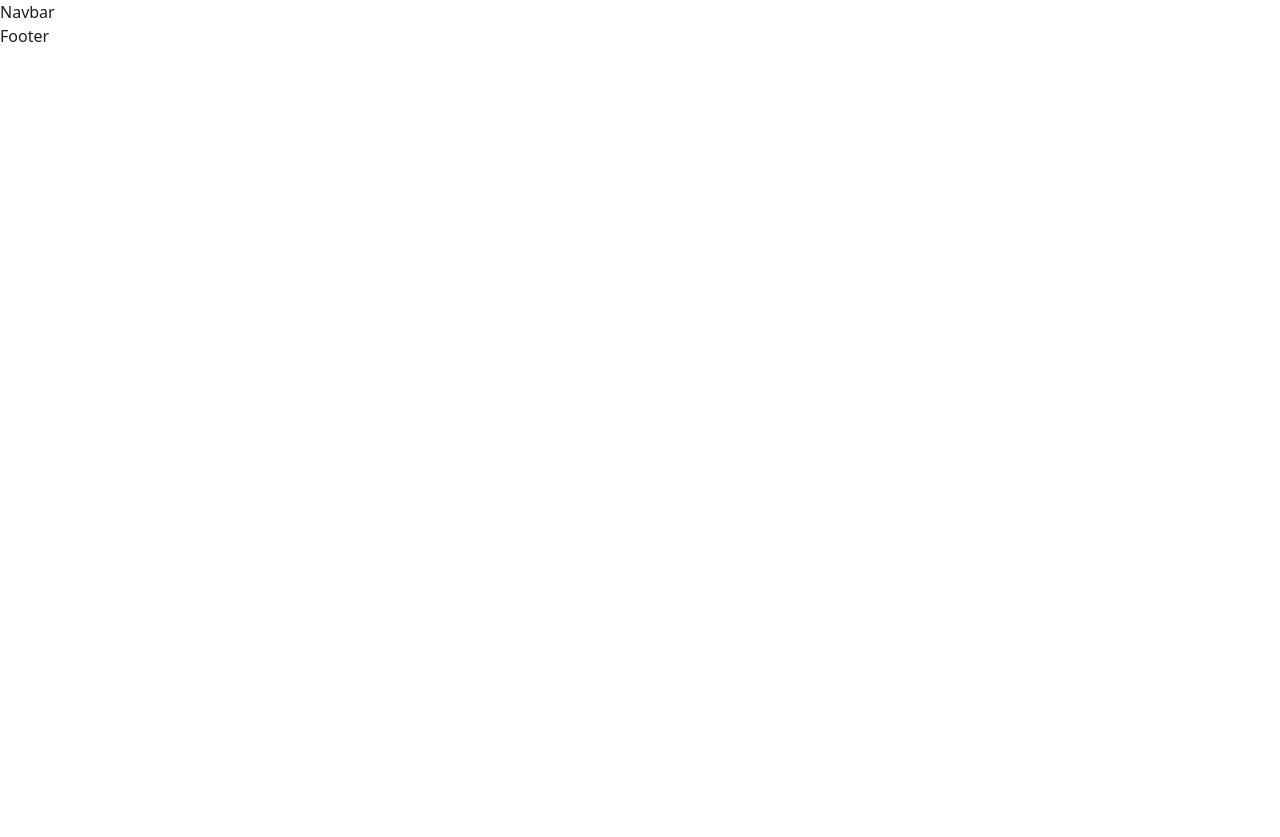
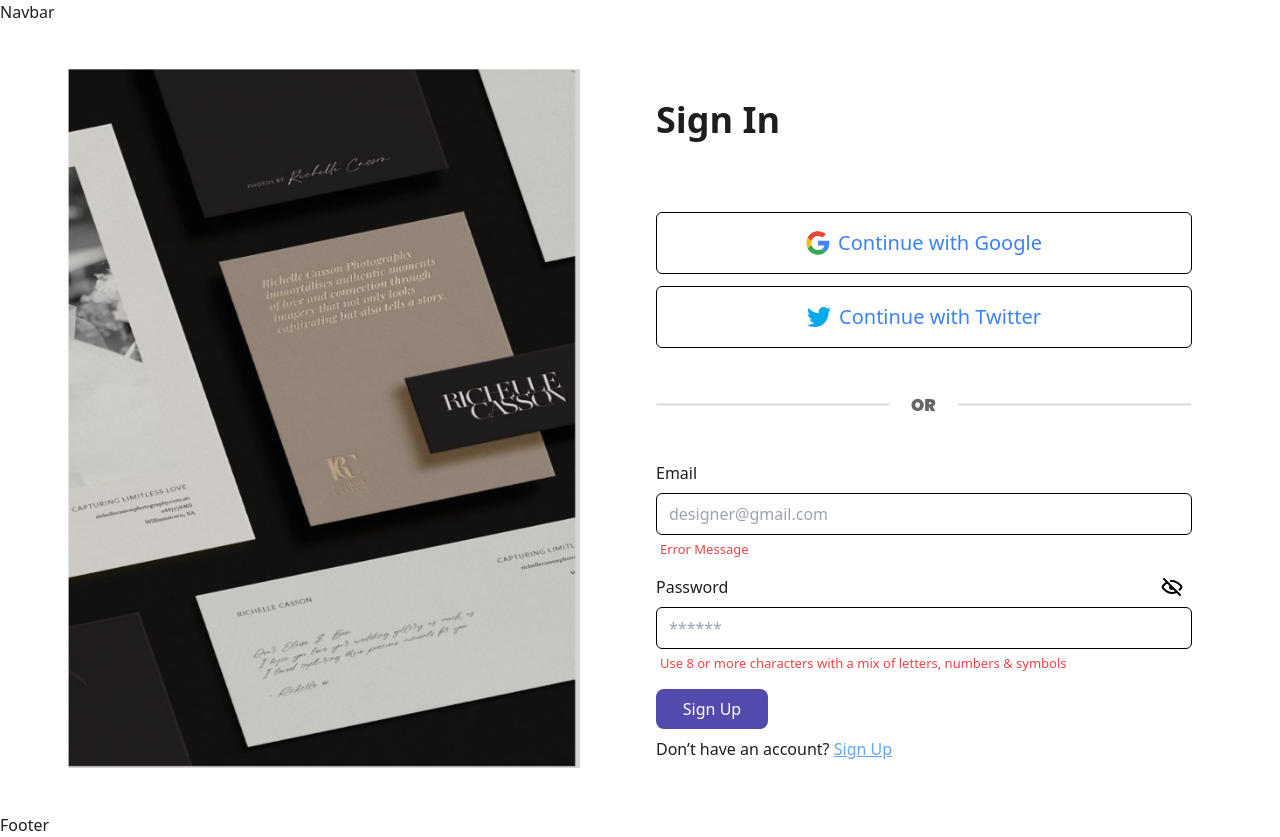
Before and after one commit to Mdreyazansari-0786/oscar_print, a React (Vite) app: page /signin in a window 1280 px wide. Before the commit this address had no page. Before the commit the page ends 800 px from the top, so only its background shows below. Built offline with nearby package versions, Linux system fonts and the light colour scheme.

Commit message:
feat: implemented signin page (frontend)

```diff
--- a/src/App.jsx
+++ b/src/App.jsx
@@ -3,8 +3,9 @@ import Navbar from "./component/Navbar";
 import { Routes, Route } from "react-router-dom";
 import Home from "./page/homeLayout";
 import Footer from "./component/Footer";
-import Login from "./component/loginpage/Login";
-import SignUp from "./component/signUp/Signup";
+import Login from "./page/loginpage/Login";
+import SignUp from "./page/signUp/Signup";
+import SignIn from "./page/signIn/SignIn";
 function App() {
   return (
     <>
@@ -13,6 +14,7 @@ function App() {
         <Route path="/" element={<Home />} />
         <Route path="/login" element={<Login />} />
         <Route path="/signup" element={<SignUp />} />
+        <Route path="/signin" element={<SignIn />} />
       </Routes>
       <Footer />
     </>
--- /dev/null
+++ b/src/page/signIn/SignIn.jsx
@@ -0,0 +1,127 @@
+// import React from "react";
+import { Link } from "react-router-dom";
+
+import signIn1 from "../../assets/signIn/signin.jpeg";
+import googleLogo from "../../assets/signUp/google.svg";
+import twitterLogo from "../../assets/signUp/twitter.svg";
+import hideLogo from "../../assets/signUp/hideLogo.svg";
+import Or from "../../assets/signIn/or.svg";
+
+const SignIn = () => {
+  const handleSignUp = (e) => {
+    e.preventDefault();
+  };
+  return (
+    <>
+      {/* <button className="bg-red-600 text-white w-16 px-2 py-3 rounded-lg mx-7 my-3">
+        <Link to="/login">Login</Link>
+      </button> */}
+      <div className="w-full flex justify-center items-center mx-auto">
+        <div className="container w-full h-full flex flex-wrap justify-center items-center md:space-x-14">
+          <div className="md:w-[50%]  xl:w-[40%]  h-full hidden lg:flex justify-center items-center ">
+            <img
+              src={signIn1}
+              alt=""
+              className="w-[1100px] h-full object-contain"
+            />
+          </div>
+          <div className="w-[90%] lg:w-[40%] xl:w-[45%] h-[70%] xl:h-[100%] flex justify-center items-center my-8 p-5">
+            <div className="flex flex-col space-y-12 w-full">
+              <div className="my-6 space-y-2">
+                <h1 className="text-4xl font-extrabold">Sign In</h1>
+                {/* <p className="text-gray-400">
+                  Sign up for free to access to in any of our products
+                </p> */}
+              </div>
+              <div className="flex flex-col space-y-3">
+                <div className="text-center border border-black py-4 rounded-md cursor-pointer">
+                  <button className="text-blue-500 w-full flex justify-center items-center space-x-2 text-xl">
+                    <img src={googleLogo} alt="" className="size-6" />
+                    <span className="">Continue with Google</span>
+                  </button>
+                </div>
+                <div className="text-center border border-black py-4 rounded-md cursor-pointer">
+                  <button className="text-blue-500  flex justify-center items-center space-x-2 w-full text-xl cursor-pointer">
+                    <img src={twitterLogo} alt="" className="size-6" />
+                    <span className="cursor-pointer">
+                      Continue with Twitter
+                    </span>
+                  </button>
+                </div>
+              </div>
+              <div className="flex justify-center items-center">
+                <img src={Or} alt="" />
+              </div>
+              <div className="">
+                <form action="" onSubmit={(e) => handleSignUp(e)}>
+                  <div className="flex flex-col space-y-10 lg:space-y-8 xl:space-y-10 ">
+                    <div className="flex flex-col space-y-2 relative">
+                      <label htmlFor="email">Email</label>
+                      <input
+                        id="email"
+                        type="text"
+                        placeholder="designer@gmail.com"
+                        className="border border-black px-3 py-2 rounded-md"
+                      />
+                      <span className="absolute -bottom-6 ml-1 text-red-500 text-[13px]">
+                        Error Message
+                      </span>
+                    </div>
+                    <div className="flex flex-col space-y-2 relative ">
+                      <div className="flex justify-between items-center ">
+                        <label htmlFor="password">Password</label>
+                        <img src={hideLogo} alt="" className="size-6 mr-2" />
+                      </div>
+                      <input
+                        id="password"
+                        type="password"
+                        placeholder="******"
+                        className="border border-black px-3 py-2 rounded-md"
+                      />
+                      <span className="ml-1 text-red-500 text-[13px] absolute -bottom-6 lg:-bottom-10 xl:-bottom-6">
+                        Use 8 or more characters with a mix of letters, numbers
+                        & symbols
+                      </span>
+                    </div>
+
+                    {/*    <div className=" flex flex-col space-y-2 !mt-12 ">
+                      <div className="space-x-2">
+                        <input type="checkbox" id="tc1" />
+                        <label htmlFor="tc1">
+                          Agree to our Terms of use and Privacy Policy
+                        </label>
+                      </div>
+                      <div className="space-x-2">
+                        <input type="checkbox" id="tc2" />
+                        <label htmlFor="tc2">
+                          Subscribe to our monthly newsletter
+                        </label>
+                      </div>
+                    </div> */}
+
+                    <div className=" flex flex-col space-y-2">
+                      <button className="bg-[#524bad] w-28 text-white px-6 py-2 rounded-lg cursor-pointer">
+                        Sign Up
+                      </button>
+                      <span>
+                        Don’t have an account?{"  "}
+                        <Link
+                          to={"/signup"}
+                          className="text-blue-400 underline"
+                        >
+                          Sign Up
+                        </Link>
+                      </span>
+                    </div>
+                  </div>
+                </form>
+              </div>
+            </div>
+          </div>
+        </div>
+      </div>
+    </>
+  );
+};
+
+export default SignIn;
```
Also changed, not shown: src/assets/signIn/or.svg (added), src/assets/signIn/signin.jpeg (added), src/page/loginpage/Login.jsx (renamed from src/component/loginpage/Login.jsx), src/page/signUp/Signup.jsx (renamed from src/component/signUp/Signup.jsx).
